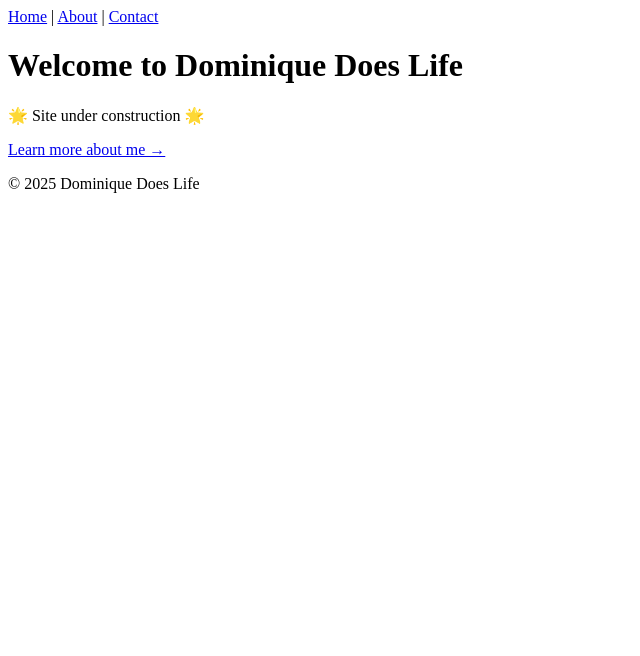
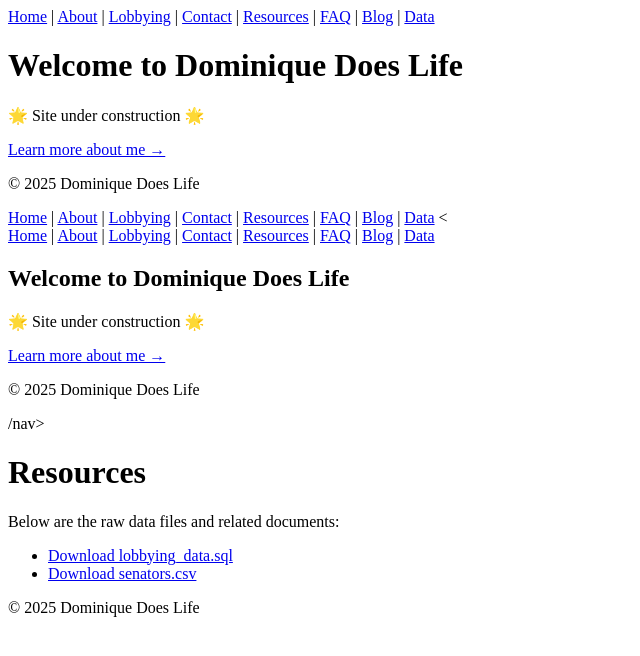
Before and after one commit to dmoney96/dominique-does-life, a plain HTML site: page index.html in a window 1280 px wide. Shown: the whole page, without its empty margins (0-640 px from the left). Drawn offline with Linux system fonts and the light colour scheme; files that its build step writes are made by us from their sources.

Commit message:
Fix Home page content; move Resources content into resources/index.html

```diff
--- a/index.html
+++ b/index.html
@@ -2,33 +2,127 @@
 <html lang="en">
 <head>
   <meta charset="UTF-8" />
-  <meta name="viewport" content="width=device-width,initial-scale=1.0" />
-  <title>Dominique Does Life</title>
-  <link rel="stylesheet" href="styles.css" />
+  <meta name="viewport" content="width=device-width, initial-scale=1.0" />
+  <title>Home – Dominique Does Life</title>
+  <!-- Content Security Policy -->
+  <meta http-equiv="Content-Security-Policy"
+        content="default-src 'self'; style-src 'self' 'unsafe-inline';" />
+  <!-- CSS is in assets/css/styles.css -->
+  <link rel="stylesheet" href="assets/css/styles.css" />
 </head>
 <body>
-
-  <!-- Site header / nav -->
   <header>
     <nav>
-      <a href="index.html" aria-current="page">Home</a> |
-      <a href="about.html">About</a> |
-      <a href="contact.html">Contact</a>
+      <a href="index.html">Home</a> |
+      <a href="about/index.html">About</a> |
+      <a href="lobbying/index.html">Lobbying</a> |
+      <a href="contact/index.html">Contact</a> |
+      <a href="resources/index.html">Resources</a> |
+      <a href="faq/index.html">FAQ</a> |
+      <a href="blog/index.html">Blog</a> |
+      <a href="data/index.html">Data</a>
     </nav>
   </header>
 
-  <!-- Main content -->
-  <main>
+  <main class="container">
     <h1>Welcome to Dominique Does Life</h1>
     <p>🌟 Site under construction 🌟</p>
-    <p><a href="about.html">Learn more about me →</a></p>
+    <p>
+      <a href="about/index.html">Learn more about me →</a>
+    </p>
   </main>
 
-  <!-- Optional footer -->
   <footer>
     <p>© 2025 Dominique Does Life</p>
   </footer>
-
-  <script src="scripts.js"></script>
 </body>
 </html>
+<!DOCTYPE html>
+<html lang="en">
+  <head>
+    <meta charset="UTF-8" />
+    <meta name="viewport" content="width=device-width, initial-scale=1.0" />
+    <title>Resources – Dominique Does Life</title>
+    <!-- Basic CSP -->
+    <meta
+      http-equiv="Content-Security-Policy"
+      content="default-src 'self'; style-src 'self' 'unsafe-inline';"
+    />
+    <link rel="stylesheet" href="../assets/css/styles.css" />
+  </head>
+  <body>
+    <header>
+      <nav>
+        <a href="index.html">Home</a> |
+        <a href="about/index.html">About</a> |
+        <a href="lobbying/index.html">Lobbying</a> |
+        <a href="contact/index.html">Contact</a> |
+        <a href="resources/index.html">Resources</a> |
+        <a href="faq/index.html">FAQ</a> |
+        <a href="blog/index.html">Blog</a> |
+        <a href="data/index.html">Data</a>
+      <<!DOCTYPE html>
+<html lang="en">
+<head>
+  <meta charset="UTF-8" />
+  <meta name="viewport" content="width=device-width, initial-scale=1.0" />
+  <title>Home – Dominique Does Life</title>
+  <!-- Content Security Policy -->
+  <meta http-equiv="Content-Security-Policy"
+        content="default-src 'self'; style-src 'self' 'unsafe-inline';" />
+  <!-- CSS is in assets/css/styles.css -->
+  <link rel="stylesheet" href="assets/css/styles.css" />
+</head>
+<body>
+  <header>
+    <nav>
+      <a href="index.html">Home</a> |
+      <a href="about/index.html">About</a> |
+      <a href="lobbying/index.html">Lobbying</a> |
+      <a href="contact/index.html">Contact</a> |
+      <a href="resources/index.html">Resources</a> |
+      <a href="faq/index.html">FAQ</a> |
+      <a href="blog/index.html">Blog</a> |
+      <a href="data/index.html">Data</a>
+    </nav>
+  </header>
+
+  <main class="container">
+    <h1>Welcome to Dominique Does Life</h1>
+    <p>🌟 Site under construction 🌟</p>
+    <p>
+      <a href="about/index.html">Learn more about me →</a>
+    </p>
+  </main>
+
+  <footer>
+    <p>© 2025 Dominique Does Life</p>
+  </footer>
+</body>
+</html>
+/nav>
+    </header>
+
+    <main class="container">
+      <h1>Resources</h1>
+      <p>Below are the raw data files and related documents:</p>
+      <ul>
+        <li>
+          <a href="../assets/data/lobbying_data.sql" download>
+            Download lobbying_data.sql
+          </a>
+        </li>
+        <li>
+          <a href="../assets/data/senators.csv" download>
+            Download senators.csv
+          </a>
+        </li>
+        <!-- Add more files or external links as needed -->
+      </ul>
+    </main>
+
+    <footer>
+      <p>© 2025 Dominique Does Life</p>
+    </footer>
+  </body>
+</html>
```
Also changed, not shown: resources/index.html (added).
